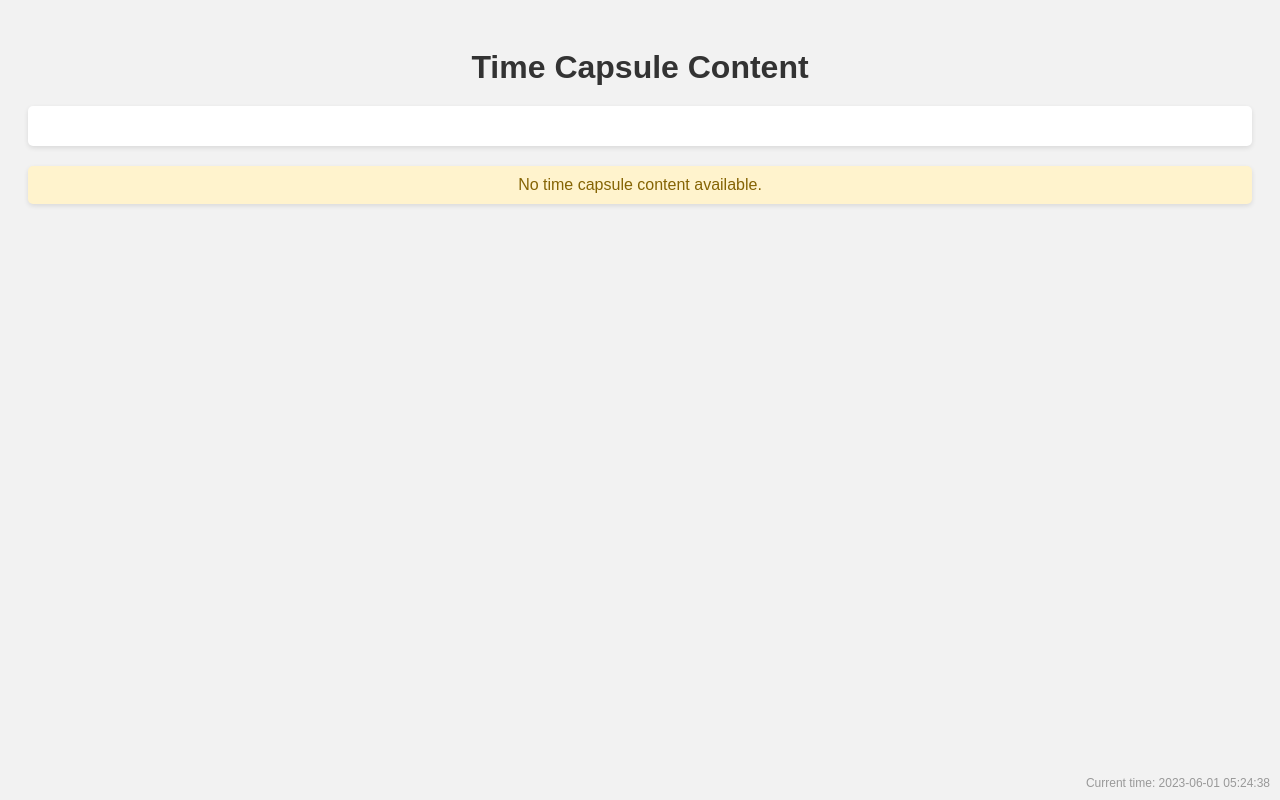
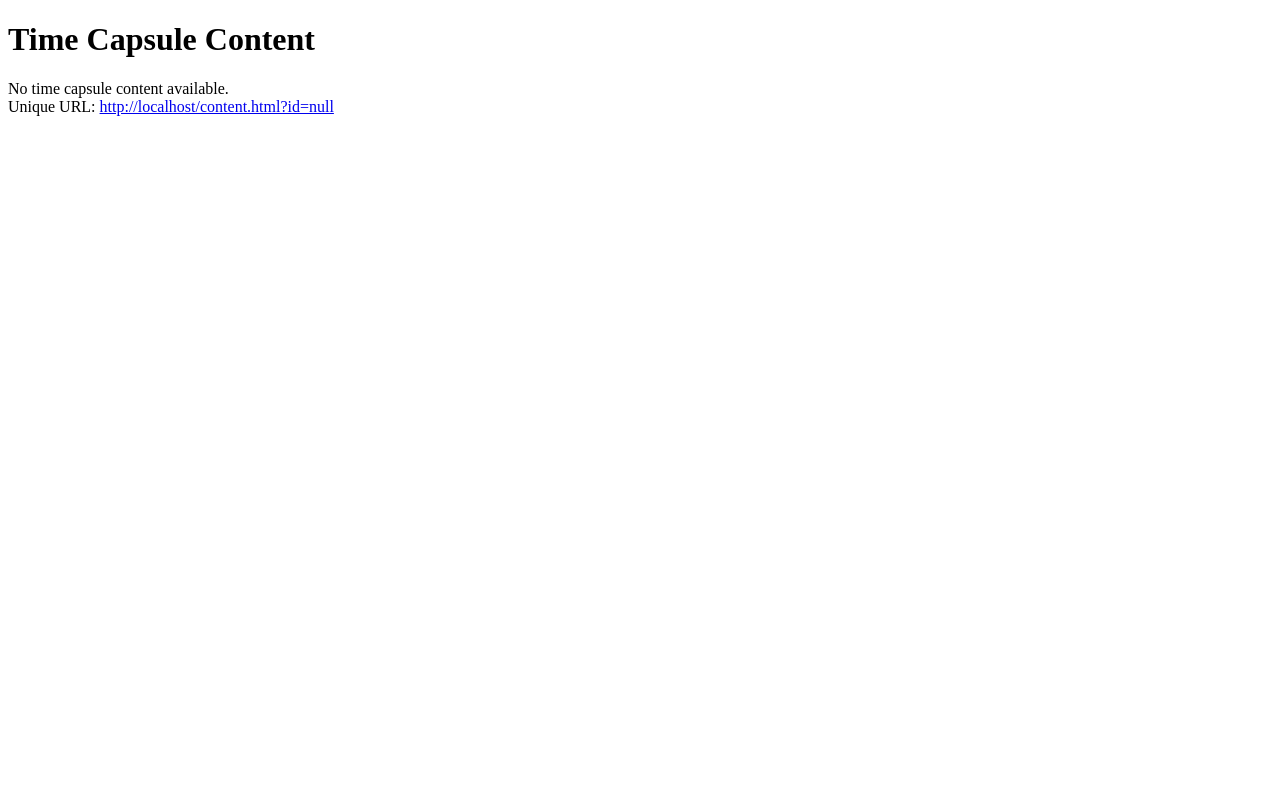
Before and after one commit to Amogh-Rao/TimeCapsule, a plain HTML site: page content.html in a window 1280 px wide. Drawn offline with nearby package versions, Linux system fonts and the light colour scheme.

Commit message:
Update content.html

```diff
--- a/content.html
+++ b/content.html
@@ -3,55 +3,7 @@
 <head>
     <title>Time Capsule Content</title>
     <style>
-        body {
-            font-family: Arial, sans-serif;
-            padding: 20px;
-            background-color: #f2f2f2;
-        }
-
-        h1 {
-            text-align: center;
-            color: #333;
-            margin-bottom: 20px;
-        }
-
-        #content {
-            background-color: #fff;
-            padding: 20px;
-            border-radius: 5px;
-            box-shadow: 0 2px 5px rgba(0, 0, 0, 0.1);
-            margin-bottom: 20px;
-        }
-
-        #dateAvailability {
-            text-align: center;
-            margin-bottom: 10px;
-        }
-
-        #countdown {
-            font-size: 20px;
-            font-weight: bold;
-            text-align: center;
-            margin-bottom: 20px;
-        }
-
-        .warning {
-            background-color: #FFF3CD;
-            color: #856404;
-            padding: 10px;
-            border-radius: 5px;
-            box-shadow: 0 2px 5px rgba(0, 0, 0, 0.1);
-            text-align: center;
-            margin-bottom: 20px;
-        }
-
-        #currentDateTime {
-            position: fixed;
-            bottom: 10px;
-            right: 10px;
-            font-size: 12px;
-            color: #999;
-        }
+        /* CSS styles... */
     </style>
 </head>
 <body>
@@ -64,51 +16,54 @@
 
     <script src="https://cdnjs.cloudflare.com/ajax/libs/moment.js/2.29.1/moment.min.js"></script>
     <script>
-        var timeCapsuleData = JSON.parse(localStorage.getItem("timeCapsuleData"));
+        // Get the query parameter from the URL
+        function getQueryParam(param) {
+            var urlParams = new URLSearchParams(window.location.search);
+            return urlParams.get(param);
+        }
+
+        // Generate a unique URL for the time capsule content
+        var timeCapsuleId = getQueryParam("id");
+        var uniqueUrl = window.location.origin + window.location.pathname + "?id=" + timeCapsuleId;
+
+        var timeCapsuleData = JSON.parse(localStorage.getItem(timeCapsuleId));
         if (timeCapsuleData) {
-            var currentDateTime = new Date().toISOString().split('.')[0];
-            var storedDateTime = timeCapsuleData.dateTime;
+            var currentDateTime = new Date();
+            var storedDateTime = new Date(timeCapsuleData.dateTime);
 
             if (currentDateTime >= storedDateTime) {
                 document.getElementById("content").textContent = timeCapsuleData.content;
             } else {
                 var displayDateTime = moment(storedDateTime).format("MMMM Do YYYY, h:mm:ss a");
-
                 document.getElementById("dateAvailability").textContent = "This time capsule will be available on " + displayDateTime;
 
-                // Calculate the remaining time until the content becomes available
-                var remainingTime = new Date(storedDateTime).getTime() - new Date().getTime();
-
-                // Update the countdown timer every second
                 var countdownElement = document.getElementById("countdown");
                 var countdownInterval = setInterval(function() {
-                    var days = Math.floor(remainingTime / (1000 * 60 * 60 * 24));
-                    var hours = Math.floor((remainingTime % (1000 * 60 * 60 * 24)) / (1000 * 60 * 60));
-                    var minutes = Math.floor((remainingTime % (1000 * 60 * 60)) / (1000 * 60));
-                    var seconds = Math.floor((remainingTime % (1000 * 60)) / 1000);
+                    var currentDateTime = new Date();
 
-                    countdownElement.innerHTML = "Remaining time: " + days + " days, " + hours + " hours, " + minutes + " minutes, " + seconds + " seconds";
-
-                    // Stop the countdown when the content becomes available
-                    if (remainingTime <= 0) {
+                    if (currentDateTime >= storedDateTime) {
                         clearInterval(countdownInterval);
                         countdownElement.innerHTML = "";
                         document.getElementById("content").textContent = timeCapsuleData.content;
+                    } else {
+                        var remainingTime = storedDateTime - currentDateTime;
+
+                        var days = Math.floor(remainingTime / (1000 * 60 * 60 * 24));
+                        var hours = Math.floor((remainingTime % (1000 * 60 * 60 * 24)) / (1000 * 60 * 60));
+                        var minutes = Math.floor((remainingTime % (1000 * 60 * 60)) / (1000 * 60));
+                        var seconds = Math.floor((remainingTime % (1000 * 60)) / 1000);
+
+                        countdownElement.innerHTML = "Remaining time: " + days + " days, " + hours + " hours, " + minutes + " minutes, " + seconds + " seconds";
                     }
-
-                    remainingTime -= 1000;
                 }, 1000);
             }
         } else {
             document.getElementById("warningMessage").textContent = "No time capsule content available.";
         }
 
-        // Display current time and day
-        var currentDateTimeElement = document.getElementById("currentDateTime");
-        setInterval(function() {
-            var now = moment().format("YYYY-MM-DD HH:mm:ss");
-            currentDateTimeElement.textContent = "Current time: " + now;
-        }, 1000);
+        // Display unique URL
+        var uniqueUrlElement = document.getElementById("currentDateTime");
+        uniqueUrlElement.innerHTML = "Unique URL: <a href='" + uniqueUrl + "'>" + uniqueUrl + "</a>";
     </script>
 </body>
 </html>
```
